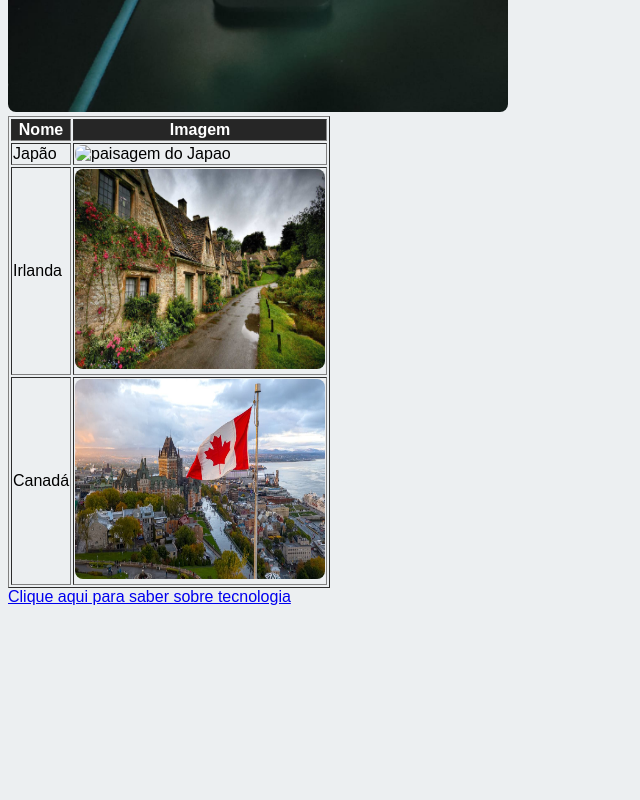
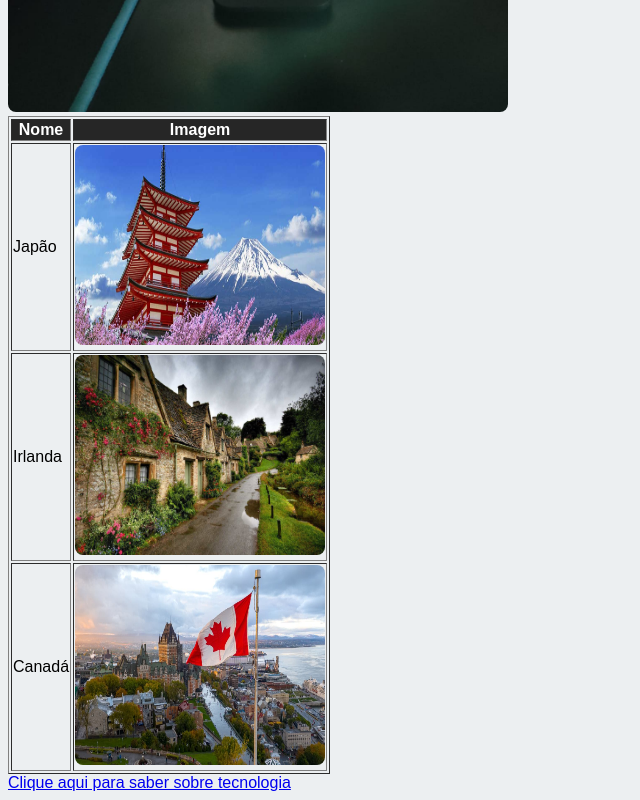
Before and after one commit to nielskii/Trabalho-FDS, a plain HTML site: page index.html in a window 1280 px wide. Shown: the part 924-1724 px from the top of the page, without its empty margins (0-640 px from the left). Before the commit the page ends 1538 px from the top, so only its background shows below. Drawn offline with Linux system fonts and the light colour scheme; the site is published under a folder, as on GitHub Pages, so addresses that start at the root find nothing.

Commit message:
Adicionei o (.) na img do japao

```diff
--- a/index.html
+++ b/index.html
@@ -31,7 +31,7 @@
         <tbody>
             <tr>
                 <td>Japão</td>
-                <td><img src="/img/japao.jpg" alt="paisagem do Japao"></td>
+                <td><img src="./img/japao.jpg" alt="paisagem do Japao"></td>
             </tr>
             <tr>
                 <td>Irlanda</td>
```
